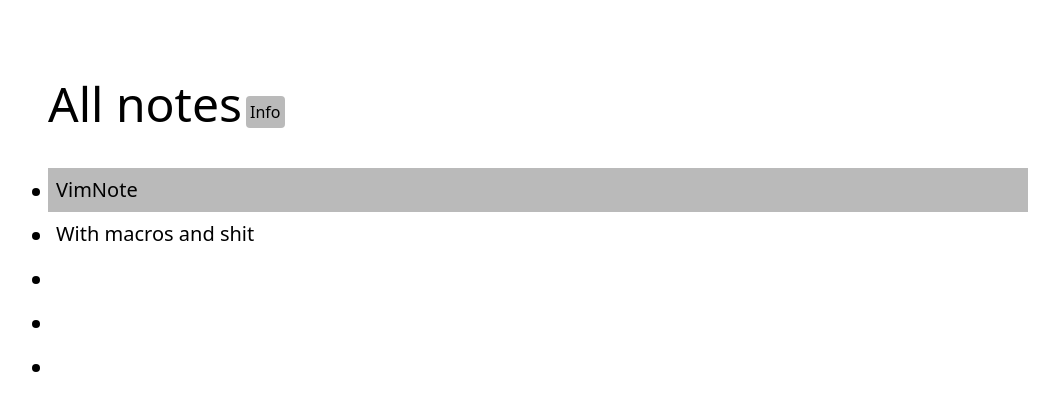
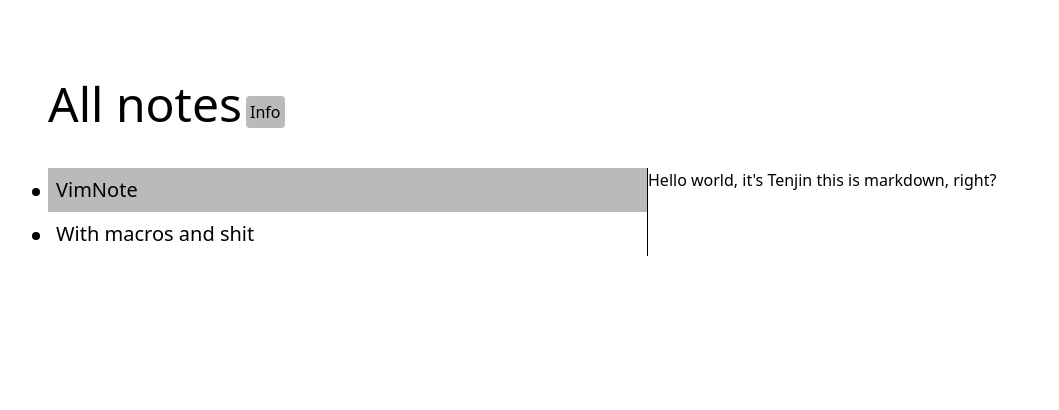
Before and after one commit to reshreshus/tenjin, a Vue app: page / in a window 1280 px wide. Shown: the top 410 px of the page, without its empty margins (112-1171 px from the left). Built offline with nearby package versions, Linux system fonts and the light colour scheme; data requests are answered from the project's data file.

Commit message:
+ basic body view

```diff
--- a/db.json
+++ b/db.json
@@ -20,18 +20,6 @@
       "text": "With macros and shit",
       "selected": false,
       "archived": false
-    },
-    {
-      "id": "6a834a46-71bf-42c1-98e7-8b36ba6d9ba3",
-      "text": ""
-    },
-    {
-      "id": "e77f2034-2ffd-4404-b7c0-bae155256f4c",
-      "text": ""
-    },
-    {
-      "id": "37ba218a-6a12-4e06-8717-212df7f846c1",
-      "text": ""
     }
   ]
 }
--- a/src/composables/keydown.js
+++ b/src/composables/keydown.js
@@ -9,7 +9,7 @@
     }
     // e.preventDefault()
     // e.stopPropagation()
-    console.log(e)
+    // console.log(e)
   }
   window.addEventListener('keypress', onKeydown)
 
--- /dev/null
+++ b/src/modules/DocView.vue
@@ -0,0 +1,30 @@
+<template>
+  <div v-if="rem">
+    <div v-if="rem.body" v-html="micromark(rem.body)" class="prose" />
+  </div>
+</template>
+
+<script>
+import { micromark } from 'micromark'
+
+export default {
+  setup () {
+
+    return {
+    }
+  },
+  props: {
+    rem: {
+      type: Object,
+      default: null
+    },
+  },
+  methods: {
+    micromark
+  },
+}
+</script>
+
+<style lang="scss" scoped>
+
+</style>
--- a/src/modules/RemView.vue
+++ b/src/modules/RemView.vue
@@ -1,11 +1,12 @@
 <template>
-  <div>
-    <div v-for="(rem, idx) in currentRems" :key="idx" class="relative">
+  <div class="flex">
+    <div class="w-[600px] border-r">
+      <div v-for="(rem, idx) in rems" :key="idx" class="relative">
         <div class="absolute -left-4 top-5 w-4 h-4 cursor-pointer" @click="openRem(rem)" >
           <div class="w-2 h-2 bg-black rounded-full" />
         </div>
         <div
-        class="text-xl p-2 h-[2.75rem]"
+          class="text-xl p-2 min-h-[2.75rem]"
           :class="{'bg-gray': isHighlighted(idx) }"
           @click="selectRem(idx)"
         >
@@ -13,6 +14,8 @@
           <div v-if="rem.opened && rem.body" v-html="micromark(rem.body)" class="prose" />
         </div>
       </div>
+    </div>
+    <doc-view :rem="currentRem" />
   </div>
 </template>
 
@@ -22,9 +25,11 @@
 import { micromark } from 'micromark'
 import useKeydown from '@/composables/keydown'
 import { v4 } from 'uuid'
+import DocView from '@/modules/DocView'
 
 export default {
   components: {
+    DocView
   },
   async setup() {
     const { data: rems } = await axios.get('http://localhost:3000/rems')
@@ -66,8 +71,11 @@
     ])
   },
   computed: {
-    currentRems() {
-      return this.rems.filter(r => !r.archived)
+    // currentRems() {
+    //   return this.rems.filter(r => !r.archived)
+    // },
+    currentRem() {
+      return this.rems[this.cursorLine]
     }
   },
   methods: {
```
Lines whose indentation alone changed are shown as unchanged.
